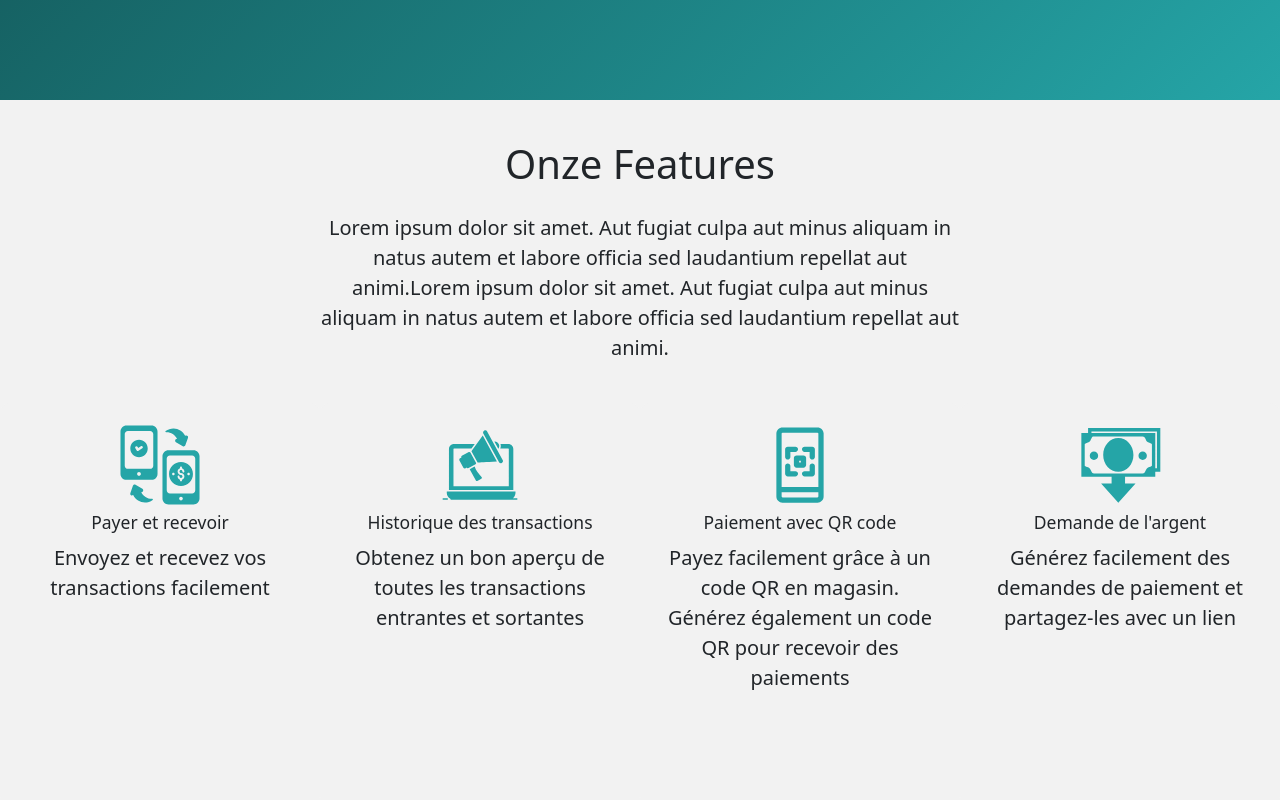
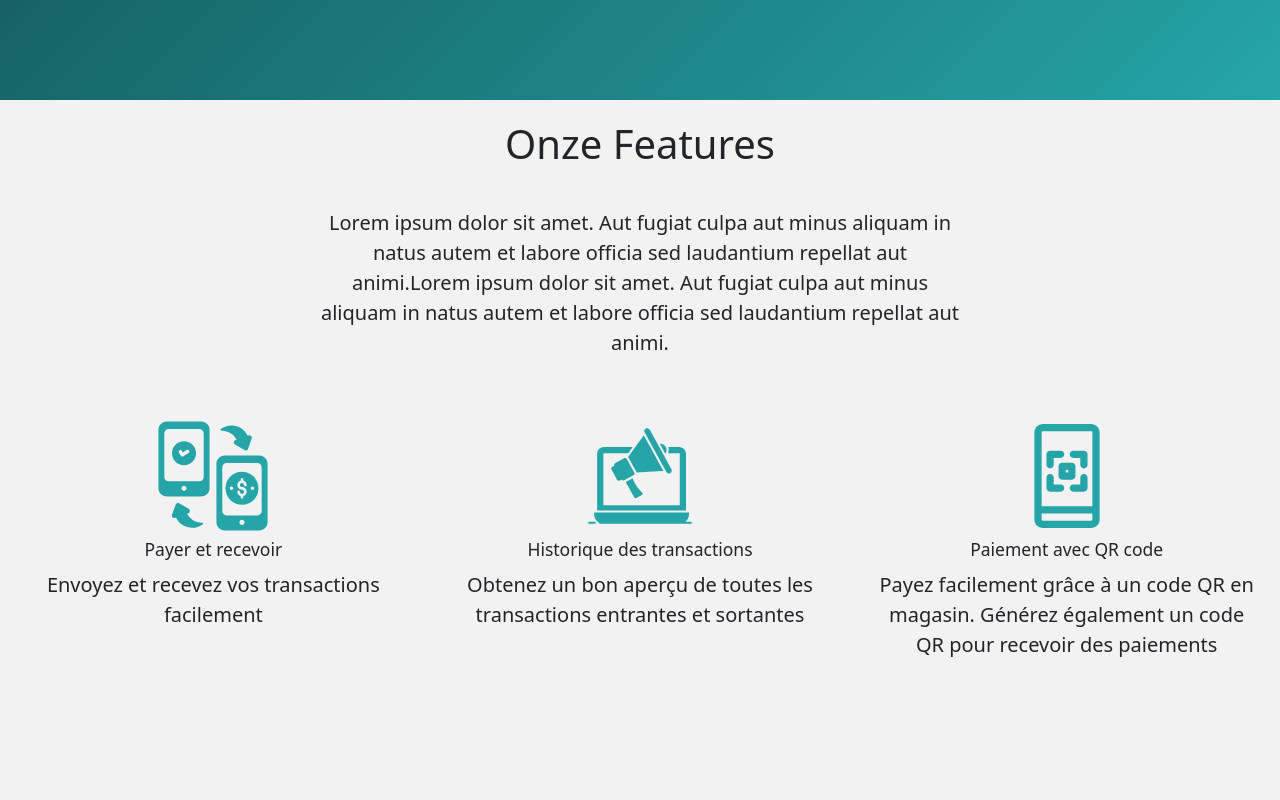
Before and after one commit to afriqexpress/home, a React (Vite) app: page /AfriQPay in a window 1280 px wide. Shown: the part 680-1480 px from the top of the page. Built offline with nearby package versions, Linux system fonts and the light colour scheme; no server answers.

Commit message:
Features components unified

```diff
--- a/src/components/afriqexpresspage/features/FeaturesData.tsx
+++ /dev/null
@@ -1,32 +0,0 @@
-export const FeaturesData = [
-  {
-    id: 1,
-    image: "../img/svg/digitalmarketing.svg",
-    title: "Digital Marketing",
-    text: "Boostez vos ventes et votre reconnaissance grâce à nos outils de marketing en ligne",
-  },
-  {
-    id: 2,
-    image: "../img/svg/searchengine.svg",
-    title: "Search Engine",
-    text: "Options de recherche optimisées et moteur pour les meilleurs résultats",
-  },
-  {
-    id: 3,
-    image: "../img/svg/visible.svg",
-    title: "Be Visible",
-    text: "Créez votre présence en ligne et démarquez-vous de la foule. Mettez votre entreprise en ligne.",
-  },
-  {
-    id: 4,
-    image: "../img/svg/onlinepayment.svg",
-    title: "Online Payment",
-        text: "featuretext",
-    },
-    {
-        id: 5,
-        image: "../img/svg/delivery.svg",
-        title: "Delivery",
-    text: "Paiements et livraison en ligne faciles. Avec l'utilisation du code QR",
-  },
-];
--- a/src/components/afriqpaypage/payfeatures/PayFeaturesData.tsx
+++ /dev/null
@@ -1,26 +0,0 @@
-export const PayFeaturesData = [
-  {
-    id: 1,
-    image: "/img/svg/moneytransfer.svg",
-    title: "Payer et recevoir",
-    text: "Envoyez et recevez vos transactions facilement",
-  },
-  {
-    id: 2,
-    image: "/img/svg/digitalmarketing.svg",
-    title: "Historique des transactions",
-    text: "Obtenez un bon aperçu de toutes les transactions entrantes et sortantes",
-  },
-  {
-    id: 3,
-    image: "/img/svg/barcodescanner.svg",
-    title: "Paiement avec QR code",
-    text: "Payez facilement grâce à un code QR en magasin. Générez également un code QR pour recevoir des paiements",
-  },
-  {
-    id: 4,
-    image: "/img/svg/requestmoney.svg",
-    title: "Demande de l'argent",
-    text: "Générez facilement des demandes de paiement et partagez-les avec un lien",
-  },
-];
--- a/src/components/afriqpaypage/payfeatures/payfeatures.tsx
+++ /dev/null
@@ -1,21 +0,0 @@
-import "./payfeaturesexpress.css";
-import { PayFeaturesData } from "./PayFeaturesData";
-
-const Features = () =>
-    <>
-        <h2 className="payfeatures__h2" id="PayFeatures">Onze Features</h2>
-        <p className="payfeatures__p1">Lorem ipsum dolor sit amet. Aut fugiat culpa aut minus aliquam in natus autem et labore officia sed laudantium repellat aut animi.Lorem ipsum dolor sit amet. Aut fugiat culpa aut minus aliquam in natus autem et labore officia sed laudantium repellat aut animi.</p>
-        <div className="payfeatures__wrapper2">
-            {PayFeaturesData.map((payfeature, index) => (
-                <section className="payfeatures" id={`Features${index}`} key={index}>
-                    <div className="payfeatures__wrapper">
-                        <img className="payfeatures__image" src={payfeature.image} alt="Icons for the features" />
-                        <h3 className="payfeatures__h3">{payfeature.title}</h3>
-                        <p className="payfeatures__p">{payfeature.text}</p>
-                    </div>
-                </section>
-            ))}
-        </div>
-    </>
-
-export default Features;
--- a/src/components/afriqpaypage/payfeatures/payfeaturesexpress.css
+++ /dev/null
@@ -1,81 +0,0 @@
-.payfeatures__wrapper2 {
-    display: grid;
-    grid-template-columns: repeat(4,minmax(10rem,1fr));
-    justify-items: center;
-}
-
-.payfeatures {
-    font-size: 2rem;
-    display: flex;
-    align-items: center;
-    gap: 10rem;
-}
-
-.payfeatures__h2 {
-    margin-top: 2rem;
-    font-size: 4rem;
-    display: flex;
-    align-items: center;
-    justify-content: center;
-    padding: 2rem;
-}
-
-.payfeatures__p1 {
-    font-size: 2rem;
-    text-align: center;
-    padding-bottom: 4rem;
-    width: 50%;
-    margin: 0 auto;
-}
-
-.payfeatures__p {
-    text-align: center;
-}
-
-.payfeatures__h3 {
-    align-self: center;
-}
-
-.payfeatures__wrapper {
-    display: flex;
-    padding: 2rem;
-    gap: 0.5rem;
-    min-width: 30rem;
-    min-height: 40rem;
-    flex-direction: column;
-    border-radius: 1rem;
-    padding-bottom: 2rem;
-}
-
-.payfeatures__image {
-    display: flex;
-    width: 30%;
-    height: 30%;
-    object-fit: cover;
-    align-self: center;
-}
-
-@media only screen and (max-width: 60rem) {
-    .payfeatures__wrapper2 {
-        display: grid;
-        grid-template-columns: repeat(1,minmax(20rem,1fr));
-        justify-items: center;
-        margin-bottom: 10rem;
-    }
-    .payfeatures__wrapper {
-        display: flex;
-        padding: 2rem;
-        gap: 0.5rem;
-        max-width: 30rem;
-        flex-direction: column;
-        border-radius: 1rem;
-        padding-bottom: 2rem;
-        overflow-wrap: break-word;
-    }
-    .payfeatures__p {
-        white-space: pre-line;
-    }
-    .payfeatures__p1 {
-        width: 90%;
-    }
-  }
--- a/src/components/afriqexpresspage/features/features.tsx
+++ b/src/components/features/features.tsx
@@ -1,12 +1,17 @@
 import "./featuresexpress.css";
-import { FeaturesData } from "./FeaturesData";
 
-const Features = () =>
+type Feature = { image: string, title: string, text: string }
+
+type Props = {
+    features: Feature[]
+}
+
+const Features = ({ features }: Props) =>
     <>
         <h2 className="features__h2">Onze Features</h2>
         <p className="features__p1">Lorem ipsum dolor sit amet. Aut fugiat culpa aut minus aliquam in natus autem et labore officia sed laudantium repellat aut animi.Lorem ipsum dolor sit amet. Aut fugiat culpa aut minus aliquam in natus autem et labore officia sed laudantium repellat aut animi.</p>
         <div className="features__wrapper2">
-            {FeaturesData.map((feature, index) => (
+            {features.map((feature, index) => (
                 <section className="features" id={`Features${index}`} key={index}>
                     <div className="features__wrapper">
                         <img className="features__image" src={feature.image} alt="Icons for the features" />
--- a/src/pages/afriqexpress/afriqexpress.tsx
+++ b/src/pages/afriqexpress/afriqexpress.tsx
@@ -2,12 +2,13 @@
 import Nav from "../../components/nav/nav";
 import Header from "../../components/afriqexpresspage/expressheader/ExpressHeader";
 import Footer from "../../components/footer/Footer";
-import Features from "../../components/afriqexpresspage/features/features";
+import Features from "../../components/features/features";
 import Partners from "../../components/partners/partners";
 import PreregistrerForm from "../../components/preregisterForm/preregisterForm";
 import imageHeader from "/img/afriQHome.mp4";
 import ExpressPreregisters from "../../components/afriqexpresspage/expresspreregisters/expresspreregisters";
 import partners from "./partners.json"
+import features from "./features.json"
 
 const AfriQExpress = () => {
   useEffect(() => {
@@ -30,7 +31,7 @@
         url="#"
         buttonText="Preregister Now!"
       />
-      <Features />
+      <Features features={features}/>
       <Partners partners={partners}/>
       <ExpressPreregisters />
       <PreregistrerForm appName="AFRIQEXPRESS" />
--- /dev/null
+++ b/src/pages/afriqexpress/features.json
@@ -0,0 +1,27 @@
+[
+    {
+      "image": "../img/svg/digitalmarketing.svg",
+      "title": "Digital Marketing",
+      "text": "Boostez vos ventes et votre reconnaissance grâce à nos outils de marketing en ligne"
+    },
+    {
+      "image": "../img/svg/searchengine.svg",
+      "title": "Search Engine",
+      "text": "Options de recherche optimisées et moteur pour les meilleurs résultats"
+    },
+    {
+      "image": "../img/svg/visible.svg",
+      "title": "Be Visible",
+      "text": "Créez votre présence en ligne et démarquez-vous de la foule. Mettez votre entreprise en ligne."
+    },
+    {
+        "image": "../img/svg/onlinepayment.svg",
+        "title": "Online Payment",
+        "text": "featuretext"
+    },
+    {
+        "image": "../img/svg/delivery.svg",
+        "title": "Delivery",
+        "text": "Paiements et livraison en ligne faciles. Avec l'utilisation du code QR"
+    }
+]
--- a/src/pages/afriqpay/afriqpay.tsx
+++ b/src/pages/afriqpay/afriqpay.tsx
@@ -1,13 +1,15 @@
 import { useEffect } from "react";
 import Header from "../../components/afriqpaypage/payheader/PayHeader";
 import Footer from "../../components/footer/Footer";
-import Features from "../../components/afriqpaypage/payfeatures/payfeatures";
+import Features from "../../components/features/features";
 import Navigation from "../../components/nav/nav";
 import headerImage from "/img/afriQPay.mp4";
 import PreregistrerForm from "../../components/preregisterForm/preregisterForm";
 import Partners from "../../components/partners/partners";
 import PayPreregisters from "../../components/afriqpaypage/paypreregisters/paypreregisters";
 import partners from "./partners.json"
+import features from "./features.json"
+
 const AfriQPay = () => {
 
   useEffect(() => {
@@ -30,7 +32,7 @@
         url="#"
         buttonText="Preregister Now!"
       />
-      <Features />
+      <Features features={features} />
       <Partners partners={partners} />
       <PayPreregisters />
       <PreregistrerForm appName="AFRIQPAY" />
--- /dev/null
+++ b/src/pages/afriqpay/features.json
@@ -0,0 +1,22 @@
+[
+    {
+        "image": "/img/svg/moneytransfer.svg",
+        "title": "Payer et recevoir",
+        "text": "Envoyez et recevez vos transactions facilement"
+    },
+    {
+        "image": "/img/svg/digitalmarketing.svg",
+        "title": "Historique des transactions",
+        "text": "Obtenez un bon aperçu de toutes les transactions entrantes et sortantes"
+    },
+    {
+        "image": "/img/svg/barcodescanner.svg",
+        "title": "Paiement avec QR code",
+        "text": "Payez facilement grâce à un code QR en magasin. Générez également un code QR pour recevoir des paiements"
+    },
+    {
+        "image": "/img/svg/requestmoney.svg",
+        "title": "Demande de l'argent",
+        "text": "Générez facilement des demandes de paiement et partagez-les avec un lien"
+    }
+]
```
Also changed, not shown: src/components/features/example.json (added, +7 -0 lines), src/components/features/featuresexpress.css (renamed from src/components/afriqexpresspage/features/featuresexpress.css).
